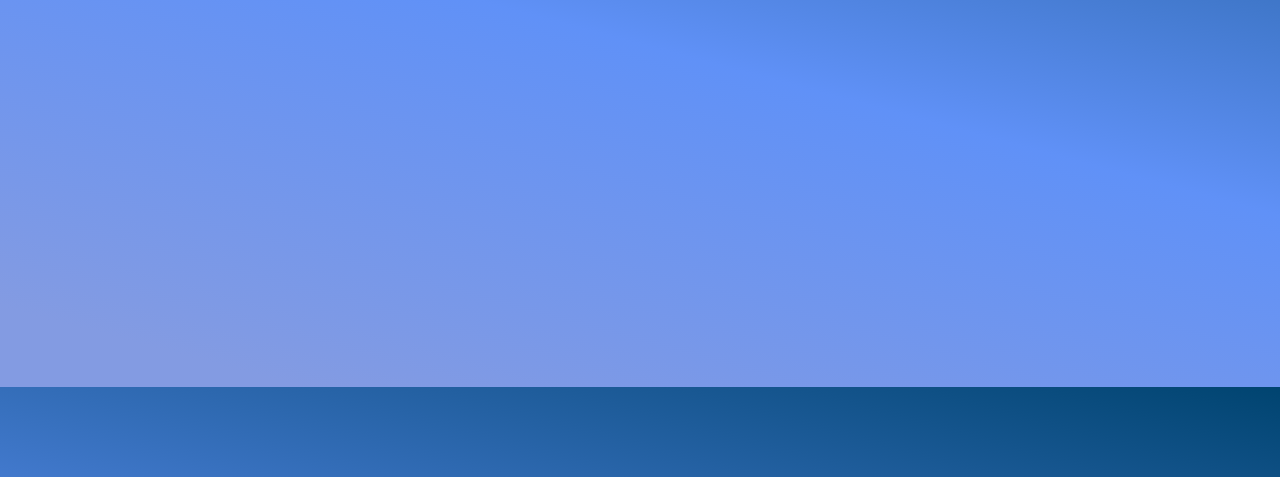
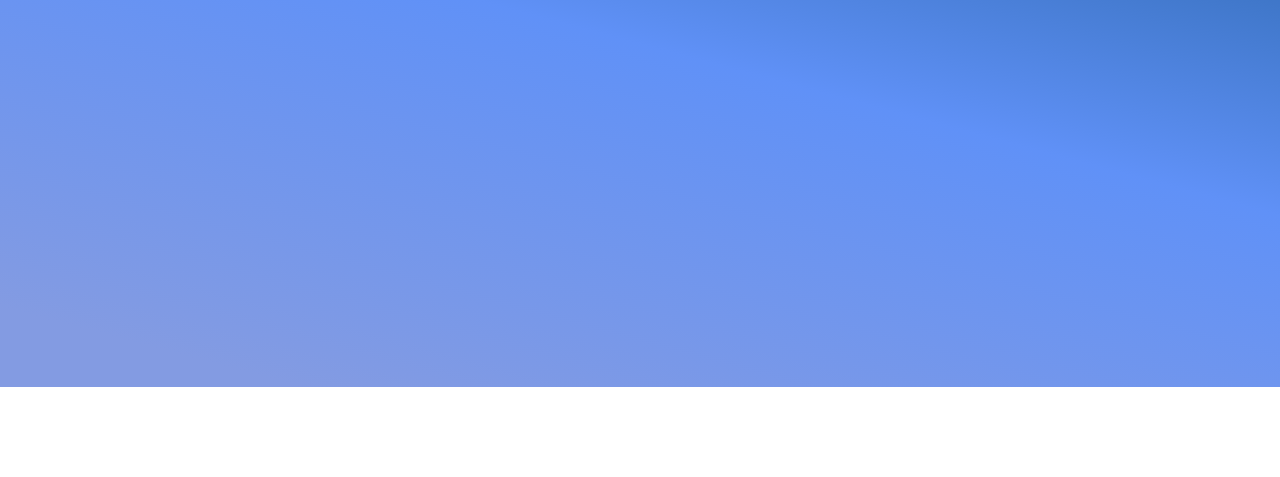
Before and after one commit to Geruco/Bade, a plain HTML site: page picolo.html in a window 1280 px wide. Shown: the part 413-890 px from the top of the page. After the commit the page ends 800 px from the top, so only its background shows below. Drawn offline with Linux system fonts and the light colour scheme.

Commit message:
ajustement taille portable

```diff
--- a/css/main.css
+++ b/css/main.css
@@ -176,7 +176,7 @@ a{
 /****************************    CSS PICOLO    *************************************/
 
 .regle{
-    height: 50vh;
+    height: 25vh;
     font-size: 50px;
     padding: 5vh 5vw;
     font-family: Arial, Helvetica, sans-serif;
```
